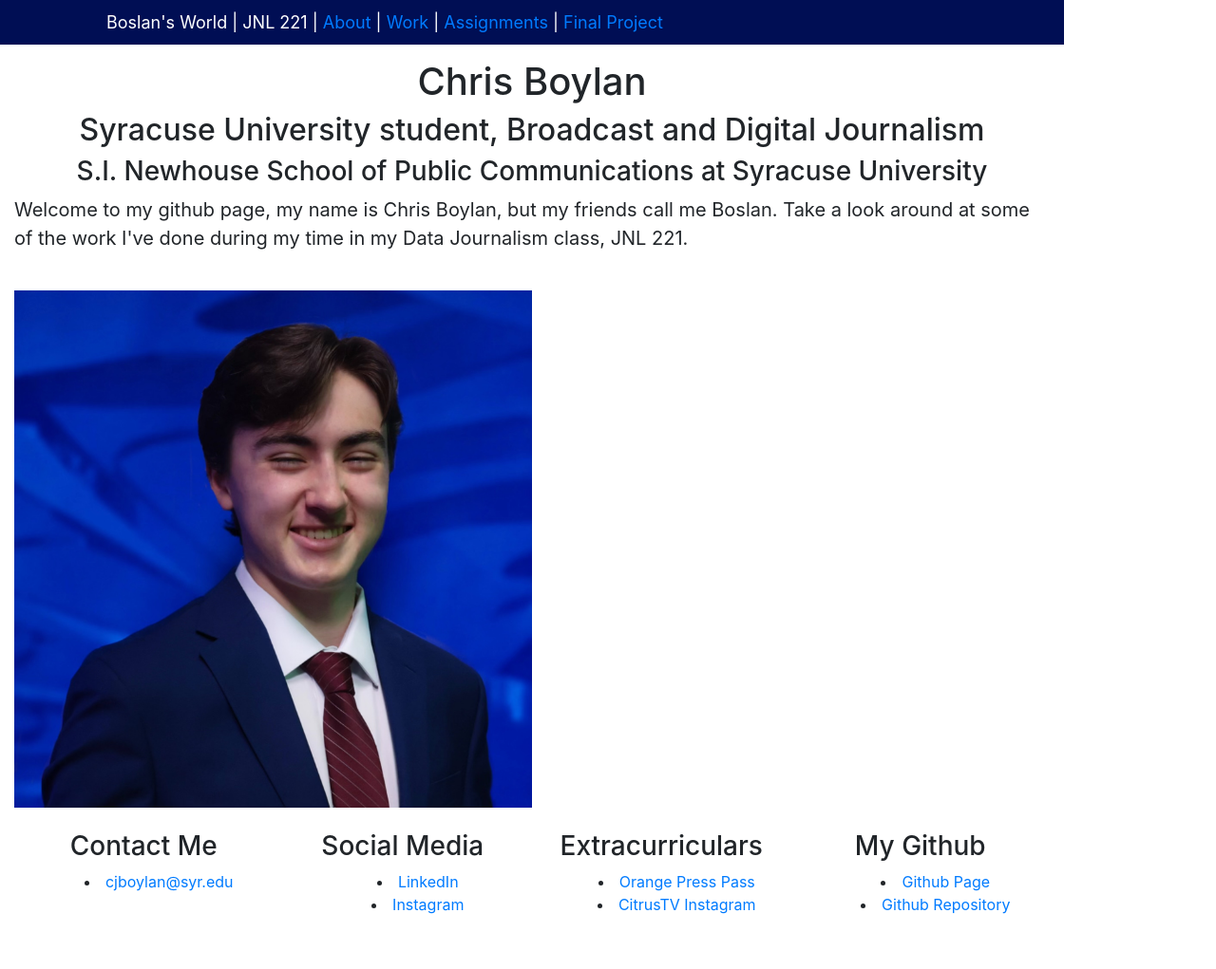
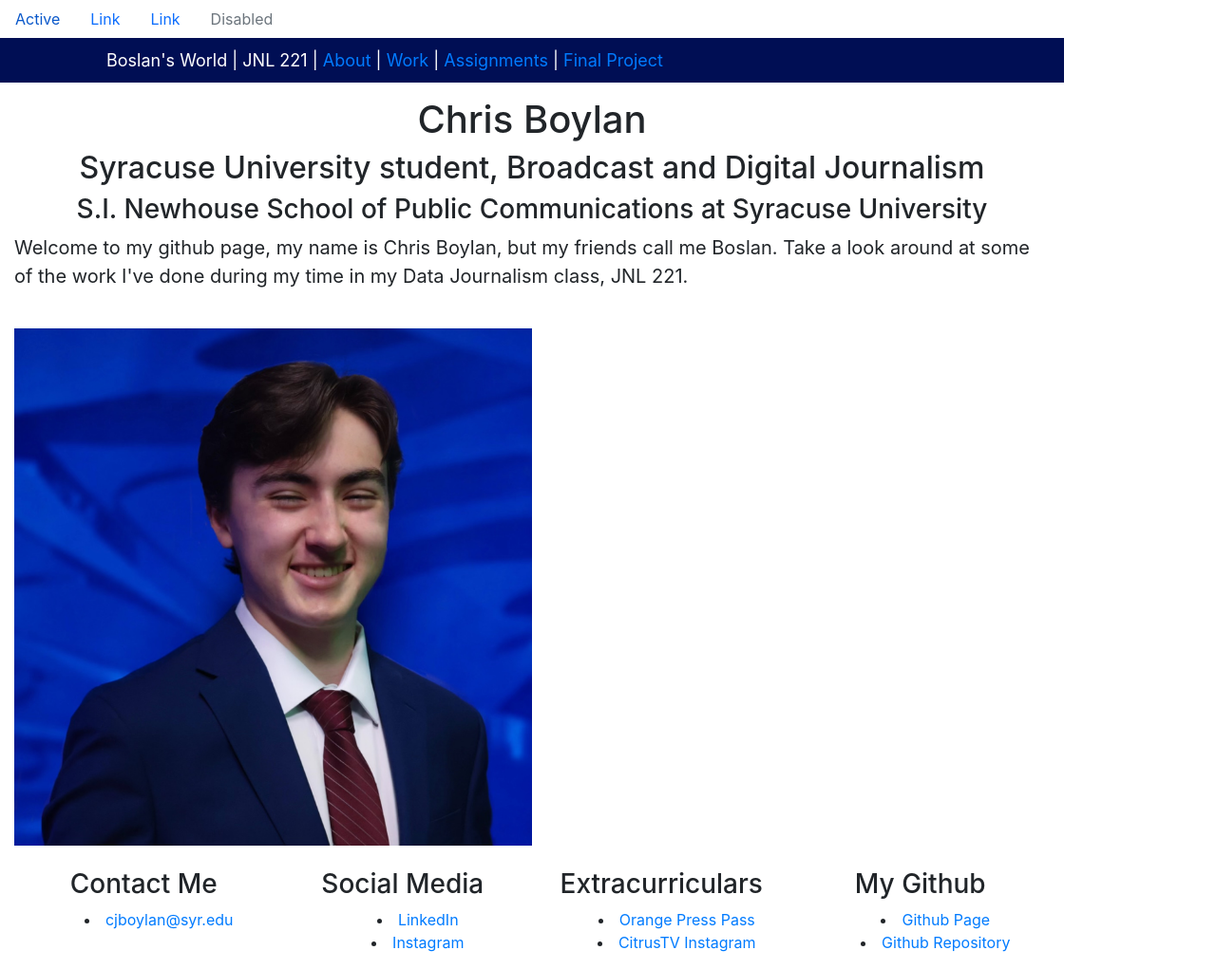
Before and after one commit to chrisboylan5/chrisboylan5.github.io, a plain HTML site: page meetchrisboylan/index.html in a window 1280 px wide. Shown: the whole page at 95% size. Before the commit the page ends 981 px from the top, so only its background shows below. Drawn offline with nearby package versions, Linux system fonts and the light colour scheme.

Commit message:
Add navigation menu to index.html

```diff
--- a/meetchrisboylan/index.html
+++ b/meetchrisboylan/index.html
@@ -22,6 +22,21 @@
     <!-- Below is code for a header          -->
     <!-- *********************************** -->
 
+
+    <ul class="nav">
+  <li class="nav-item">
+    <a class="nav-link active" aria-current="page" href="#">Active</a>
+  </li>
+  <li class="nav-item">
+    <a class="nav-link" href="#">Link</a>
+  </li>
+  <li class="nav-item">
+    <a class="nav-link" href="#">Link</a>
+  </li>
+  <li class="nav-item">
+    <a class="nav-link disabled" aria-disabled="true">Disabled</a>
+  </li>
+</ul>
 
     <div class="container">
 
```
